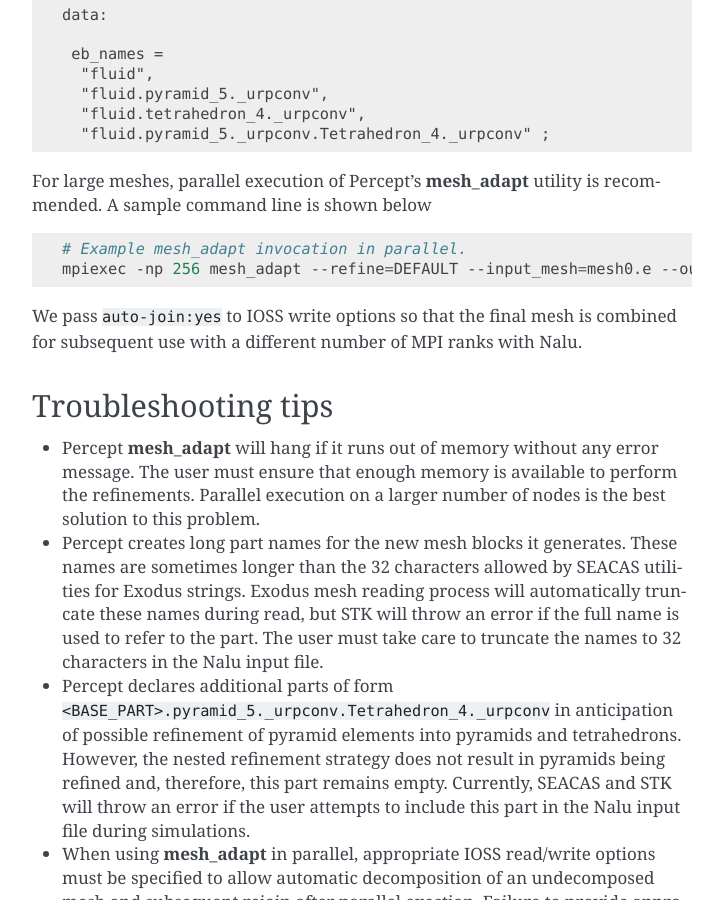
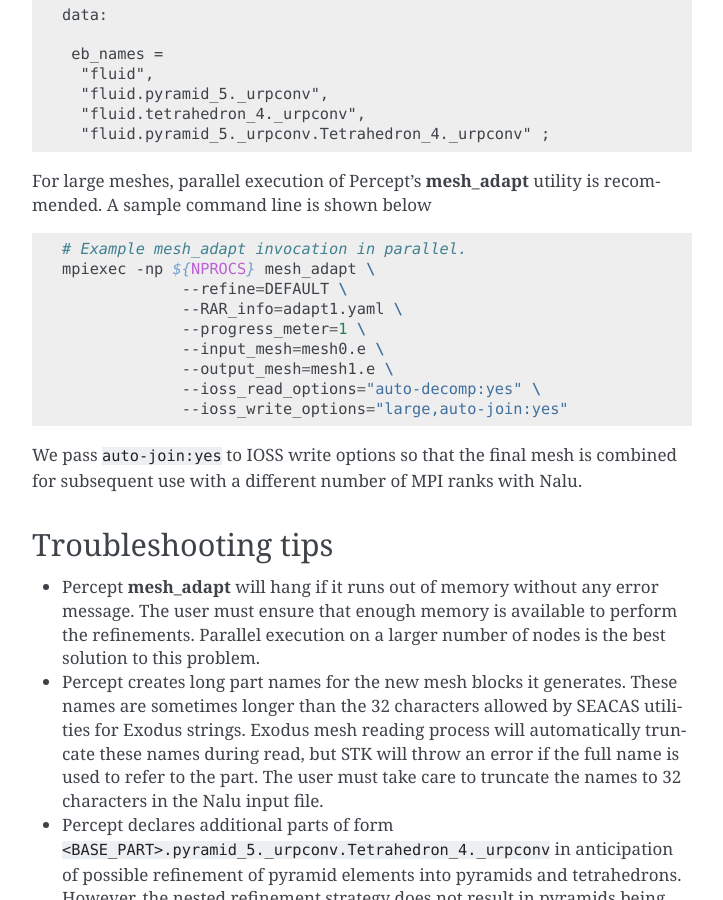
Before and after one commit to Exawind/wind-utils, a Sphinx documentation site: the page built from doc/manual/source/user/tuts/alm_refine.rst, in a window 1280 px wide and 900 px high, scrolled down 3055 px. Shown: the whole window, without its empty margins (388-1111 px from the left). Built offline with Sphinx 7.4.7, drawn with Linux system fonts in a browser that asks for light colours.

Commit message:
Reformat mesh_adapt command in tutorial

```diff
--- a/doc/manual/source/user/tuts/alm_refine.rst
+++ b/doc/manual/source/user/tuts/alm_refine.rst
@@ -142,7 +142,14 @@
 .. code-block:: bash
 
    # Example mesh_adapt invocation in parallel.
-   mpiexec -np 256 mesh_adapt --refine=DEFAULT --input_mesh=mesh0.e --output_mesh=mesh1.e --RAR_info=adapt2.yaml --progress_meter=1 --ioss_read_options="auto-decomp:yes" --ioss_write_options="large,auto-join:yes"
+   mpiexec -np ${NPROCS} mesh_adapt \
+                --refine=DEFAULT \
+                --RAR_info=adapt1.yaml \
+                --progress_meter=1 \
+                --input_mesh=mesh0.e \
+                --output_mesh=mesh1.e \
+                --ioss_read_options="auto-decomp:yes" \
+                --ioss_write_options="large,auto-join:yes"
 
 We pass ``auto-join:yes`` to IOSS write options so that the final mesh is
 combined for subsequent use with a different number of MPI ranks with Nalu.
```
